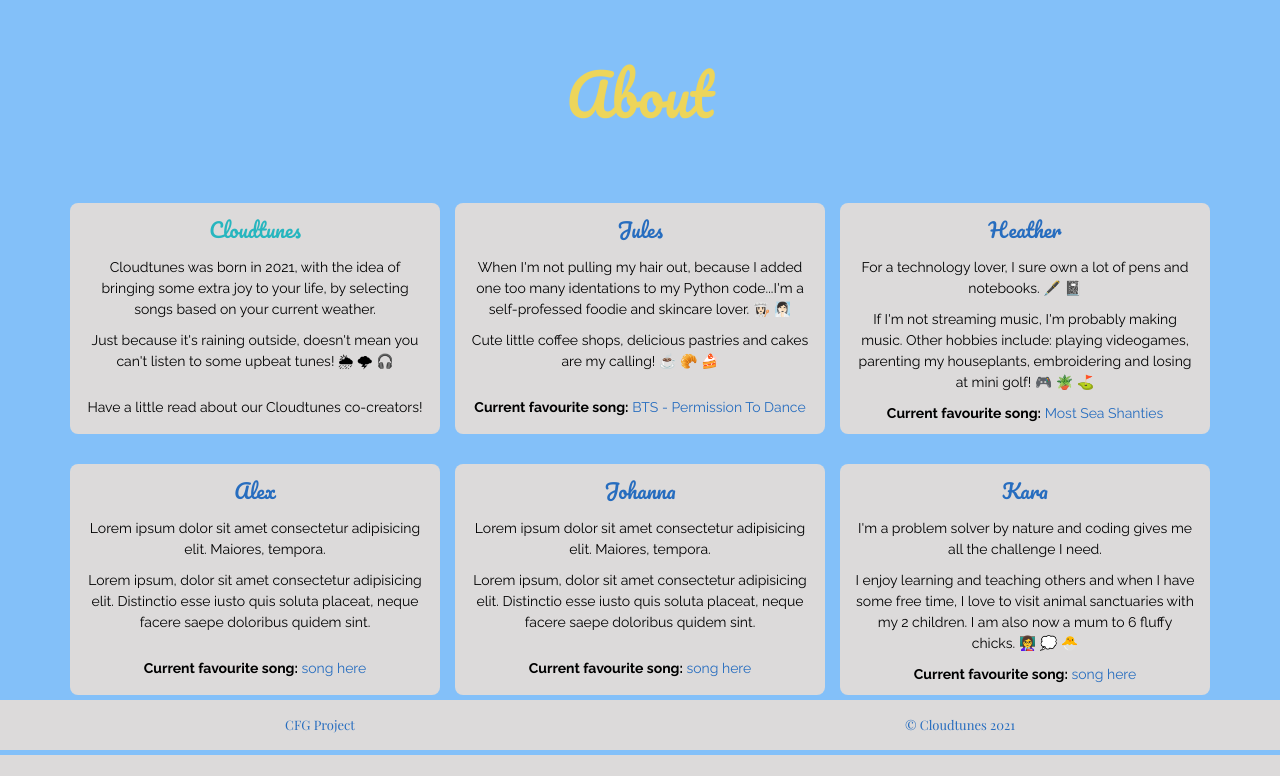
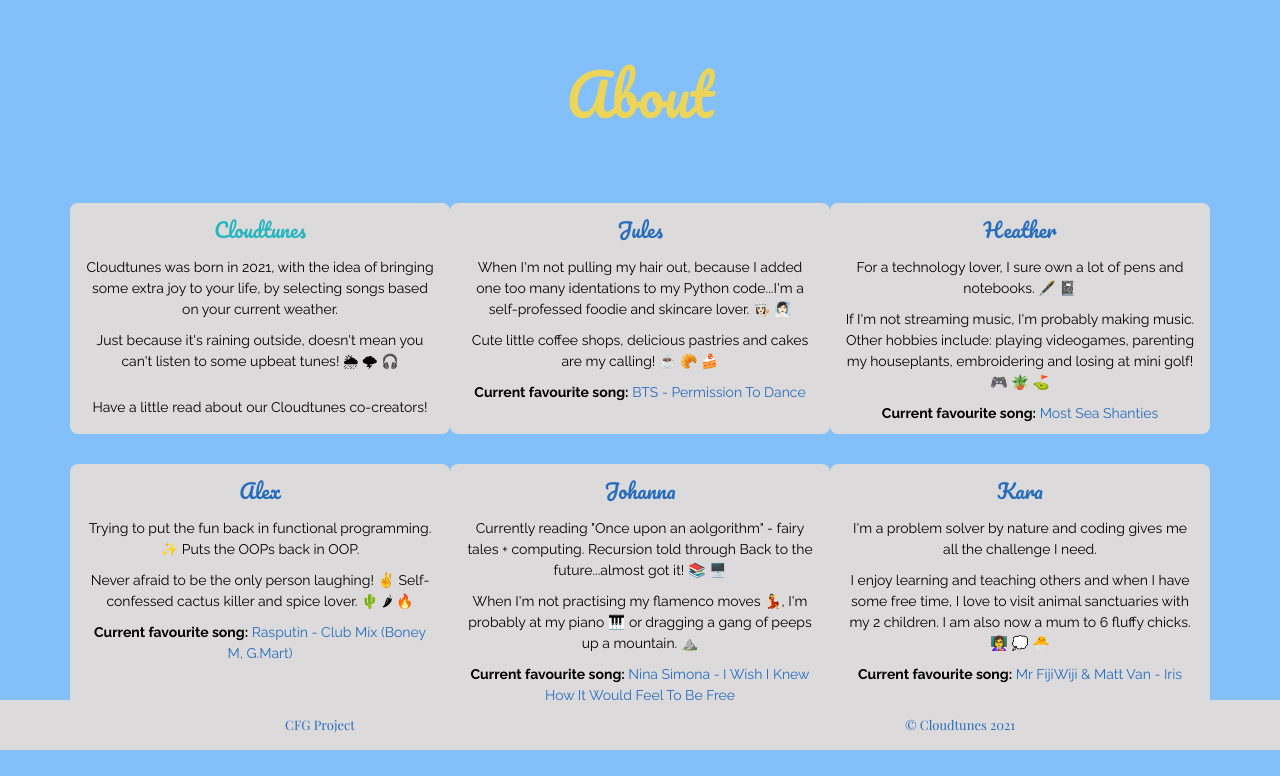
Before and after one commit to Brezita/cfg-final-project, a Flask app: page /about in a window 1280 px wide. Shown: the part 50-826 px from the top of the page. Before the commit the page ends 805 px from the top, so only its background shows below. Run offline with Flask 2, Linux system fonts and the light colour scheme; some libraries are stand-ins or nearby versions.

Commit message:
updating the about page
- adding Johanna, Alex and Kara about me section
- removing the padding styling to the column section

```diff
--- a/website/templates/about.html
+++ b/website/templates/about.html
@@ -17,14 +17,13 @@
       <br />
       <p class="about-text">Have a little read about our Cloudtunes co-creators!</p>
     </div>
-    <div class="col-sm ml-4 border-box">
+    <div class="col-sm border-box">
       <h3 class="about-heading">Jules</h3>
       <p class="about-text">When I'm not pulling my hair out, because I added one too many identations to my Python code...I'm a self-professed foodie and skincare lover. 👩🏻‍🍳 🧖🏻‍♀️</p>
       <p class="about-text">Cute little coffee shops, delicious pastries and cakes are my calling! ☕️ 🥐 🍰</p>
-      <br />
       <p class="about-text"><b>Current favourite song:</b> <a href="https://open.spotify.com/track/0LThjFY2iTtNdd4wviwVV2?si=ac99a18da3354f6e" class="sign-link" target="_blank">BTS - Permission To Dance</a></p>
     </div>
-    <div class="col-sm ml-4 border-box">
+    <div class="col-sm border-box">
       <h3 class="about-heading">Heather</h3>
       <p class="about-text">For a technology lover, I sure own a lot of pens and notebooks. 🖋️ 📓</p>
       <p class="about-text">If I'm not streaming music, I'm probably making music. Other hobbies include: playing videogames, parenting my houseplants, embroidering and losing at mini golf! 🎮 🪴 ⛳️</p>
@@ -36,23 +35,21 @@
   <div class="row">
     <div class="col-sm border-box">
       <h3 class="about-heading">Alex</h3>
-      <p class="about-text">Lorem ipsum dolor sit amet consectetur adipisicing elit. Maiores, tempora.</p>
-      <p class="about-text">Lorem ipsum, dolor sit amet consectetur adipisicing elit. Distinctio esse iusto quis soluta placeat, neque facere saepe doloribus quidem sint.</p>
-      <br/>
-      <p class="about-text"><b>Current favourite song:</b> <a href="#" class="sign-link" target="_blank">song here</a></p>
+      <p class="about-text">Trying to put the fun back in functional programming. ✨ Puts the OOPs back in OOP.</p>
+      <p class="about-text">Never afraid to be the only person laughing! ✌️ Self-confessed cactus killer and spice lover. 🌵 🌶 🔥</p>
+      <p class="about-text"><b>Current favourite song:</b> <a href="https://open.spotify.com/track/1zVMJGPMWKmD4cjTTyf68y?si=f18f63513cb941db" class="sign-link" target="_blank">Rasputin - Club Mix (Boney M, G.Mart)</a></p>
     </div>
-    <div class="col-sm ml-4 border-box">
+    <div class="col-sm border-box">
       <h3 class="about-heading">Johanna</h3>
-      <p class="about-text">Lorem ipsum dolor sit amet consectetur adipisicing elit. Maiores, tempora.</p>
-      <p class="about-text">Lorem ipsum, dolor sit amet consectetur adipisicing elit. Distinctio esse iusto quis soluta placeat, neque facere saepe doloribus quidem sint.</p>
-      <br/>
-      <p class="about-text"><b>Current favourite song:</b> <a href="#" class="sign-link" target="_blank">song here</a></p>
+      <p class="about-text">Currently reading "Once upon an aolgorithm" - fairy tales + computing. Recursion told through Back to the future...almost got it! 📚 🖥️ </p>
+      <or class="about-text">When I'm not practising my flamenco moves 💃, I'm probably at my piano 🎹 or dragging a gang of peeps up a mountain. ⛰️ </p>
+      <p class="about-text"><b>Current favourite song:</b> <a href="https://open.spotify.com/track/5CKHhg31HcYYhwUeeGqvhq?si=c761e26451094710 " class="sign-link" target="_blank">Nina Simona - I Wish I Knew How It Would Feel To Be Free</a></p>
     </div>
-    <div class="col-sm ml-4 border-box">
+    <div class="col-sm border-box">
       <h3 class="about-heading">Kara</h3>
       <p class="about-text">I'm a problem solver by nature and coding gives me all the challenge I need.</p>
-      <p class="about-text">I enjoy learning and teaching others and when I have some free time, I love to visit animal sanctuaries with my 2 children. I am also now a mum to 6 fluffy chicks. 👩‍🏫 💭 🐣 </p>
-      <p class="about-text"><b>Current favourite song:</b> <a href="#" class="sign-link" target="_blank">song here</a></p>
+      <p class="about-text">I enjoy learning and teaching others and when I have some free time, I love to visit animal sanctuaries with my 2 children. I am also now a mum to 6 fluffy chicks. 👩‍🏫  💭 🐣 </p>
+      <p class="about-text"><b>Current favourite song:</b> <a href="https://open.spotify.com/track/7qDuDGkw8JPYYmoL87W54T?si=6bf9e1fe805145bb" class="sign-link" target="_blank">Mr FijiWiji & Matt Van - Iris</a></p>
     </div>
   </div>
 </div>
```
